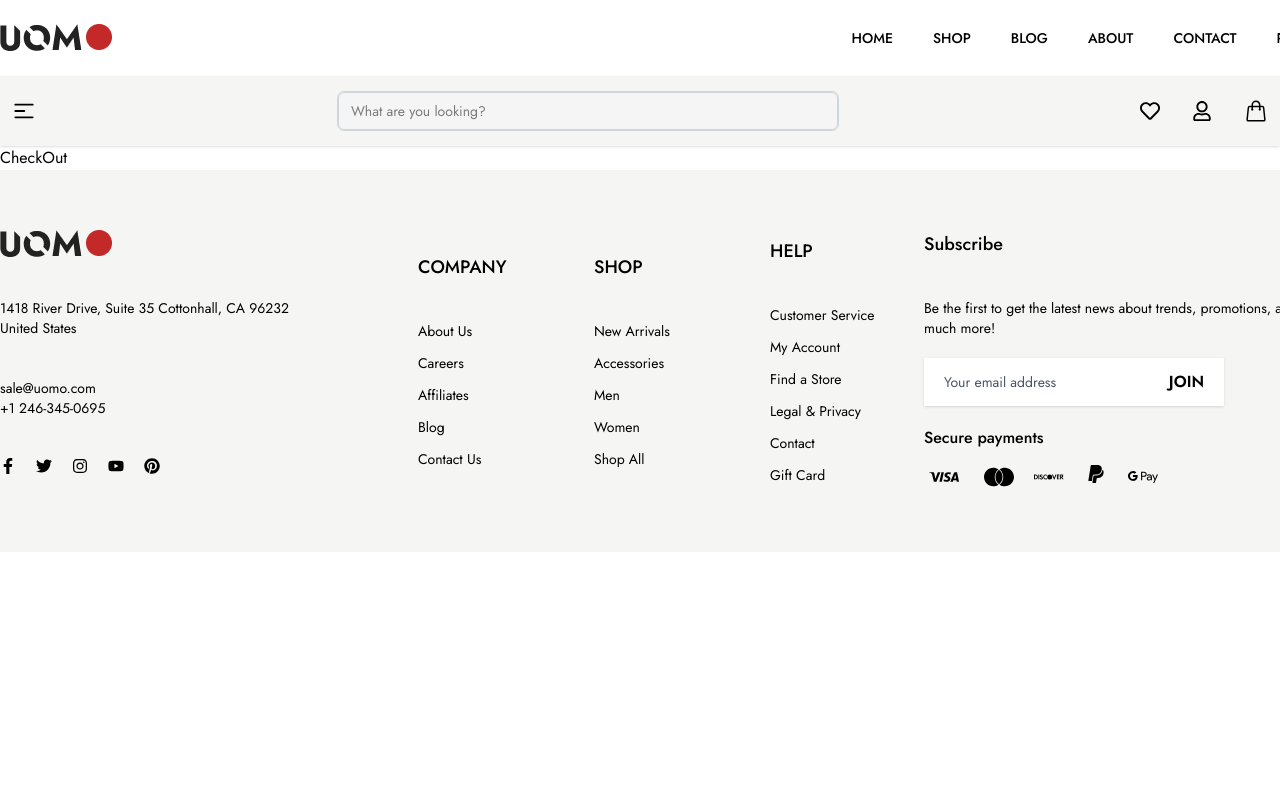
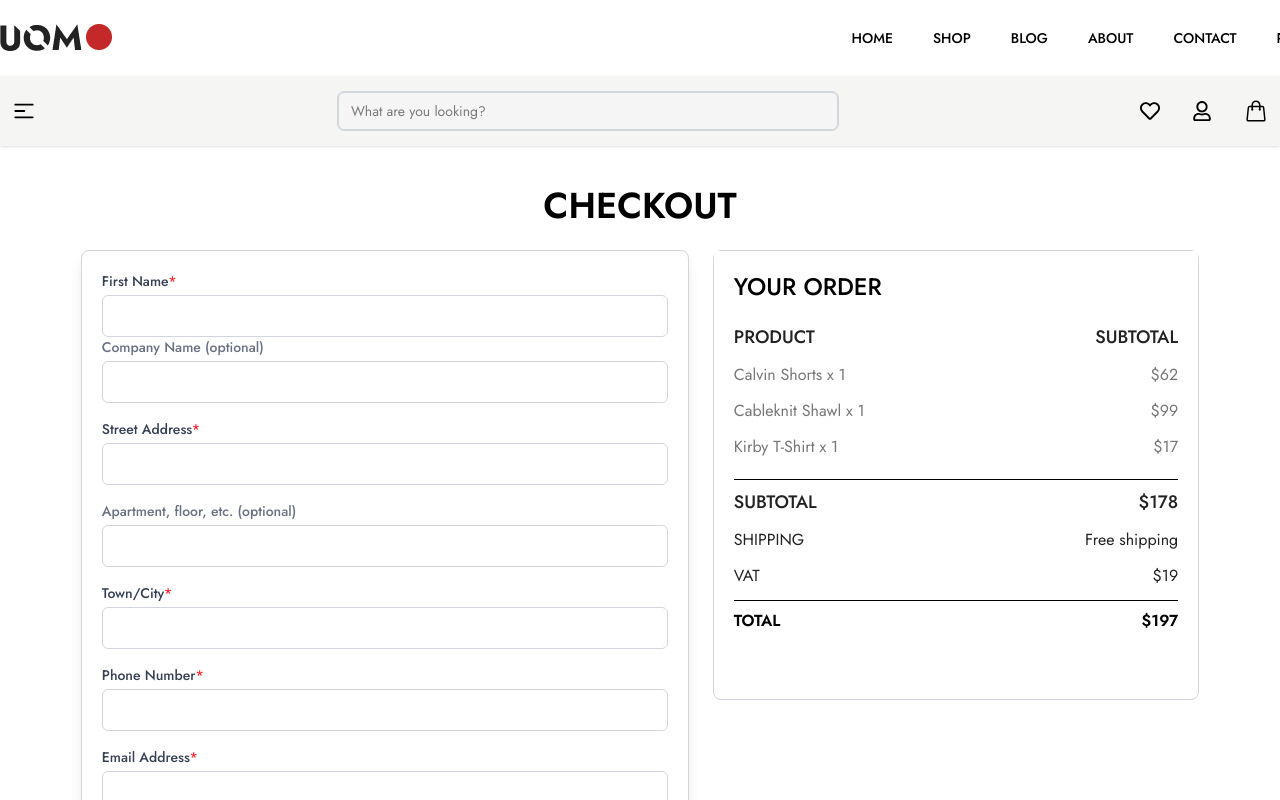
Before and after one commit to twahidulislamdev/uomo, a React (Vite) app: page /checkout in a window 1280 px wide. Shown: the top 800 px of the page. Built offline with nearby package versions, Linux system fonts and the light colour scheme.

Commit message:
Refactor route paths to lowercase and update checkout links in cart components

```diff
--- a/src/App.jsx
+++ b/src/App.jsx
@@ -22,8 +22,8 @@ function App() {
             <Route path="/about" element={<About />} />
             <Route path="/contact" element={<Contact />} />
             <Route path="/pages" element={<Pages />} />
-            <Route path="/addToCart" element={<AddToCart />} />
-            <Route path="/checkOut" element={<CheckOut />} />
+            <Route path="/addtocart" element={<AddToCart />} />
+            <Route path="/checkout" element={<CheckOut />} />
           </Route>
         </Routes>
       </BrowserRouter>
--- a/src/components/layouts/Header.jsx
+++ b/src/components/layouts/Header.jsx
@@ -273,7 +273,7 @@ const Header = () => {
 
         {/* Cart Sidebar */}
         {isCartOpen && (
-          <div className="fixed top-0 right-0 w-full lg:w-[500px] h-[100vh] px-5 py-5 bg-white shadow-lg z-50 overflow-y-auto">
+          <div className="fixed top-0 right-0 w-full lg:w-[500px] h-[100vh] px-2 lg:px-5 py-5 bg-white shadow-lg z-50 overflow-y-auto">
             <div className="flex justify-between items-center mb-3">
               <h4 className="text-xl font-medium">SHOPPING BAG</h4>
               <GrClose
@@ -341,14 +341,17 @@ const Header = () => {
                 <h5 className="text-2xl font-semibold">SUBTOTAL:</h5>
                 <p className="text-2xl font-semibold">${calculateSubtotal()}</p>
               </div>
-              <Link to={"/addToCart"}>
-                <div onClick={()=>setIsCartOpen(false) } className="text-center text-lg font-medium mt-5 py-5 lg:py-3 w-full bg-[#E4E4E4] hover:cursor-pointer">
+              <Link to={"/addtocart"}>
+                <div onClick={() => setIsCartOpen(false)} className="text-center text-lg font-medium mt-5 py-5 lg:py-3 w-full bg-[#E4E4E4] hover:cursor-pointer">
                   VIEW CART
                 </div>
               </Link>
-              <div className="text-center text-lg text-white font-medium mt-5 py-5 lg:py-3 w-full bg-mainColor hover:cursor-pointer">
-                CHECKOUT
-              </div>
+              <Link to={"/checkout"}>
+                <div onClick={() => setIsCartOpen(false)} className="text-center text-lg text-white font-medium mt-5 py-5 lg:py-3 w-full bg-mainColor hover:cursor-pointer">
+                  CHECKOUT
+                </div>
+              </Link>
+
             </div>
             {/* Sub Total/ view cart section End */}
           </div>
--- a/src/components/pages/AddToCart.jsx
+++ b/src/components/pages/AddToCart.jsx
@@ -6,6 +6,7 @@ import { GrClose } from "react-icons/gr";
 import { HiPlusSmall, HiMinusSmall } from "react-icons/hi2";
 import { useDispatch, useSelector } from "react-redux";
 import { decrement, increment, remove } from "../../features/addToCartSlice";
+import { Link } from "react-router-dom";
 
 const AddToCart = () => {
     let data = useSelector((state) => state.addtocart.value);
@@ -26,7 +27,7 @@ const AddToCart = () => {
     return (
         <div className="p-5 overflow-hidden">
             <Container>
-                <div className="text-4xl font-bold">CART</div>
+                <div className="text-4xl font-semibold">CART</div>
                 <Flex className={"justify-between mt-10 flex-wrap"}>
                     <div className="w-full lg:w-[55%] rounded-md overflow-hidden">
                         {
@@ -151,9 +152,11 @@ const AddToCart = () => {
                         </div>
                         {/* Cart Upadate part End  */}
 
-                        <div className="w-full m-auto lg:m-0 bg-mainColor mt-5 hover:cursor-pointer ">
-                            <p className="py-3 px-3 text-lg text-center text-white ">PROCEED TO CHECKOUT</p>
-                        </div>
+                        <Link to={"/checkout"}>
+                            <div className="w-full m-auto lg:m-0 bg-mainColor mt-5 hover:cursor-pointer ">
+                                <p className="py-3 px-3 text-lg text-center text-white ">PROCEED TO CHECKOUT</p>
+                            </div>
+                        </Link>
                     </div>
                 </Flex>
 
--- a/src/components/pages/CheckOut.jsx
+++ b/src/components/pages/CheckOut.jsx
@@ -1,9 +1,172 @@
-import React from 'react'
+import React from 'react';
+
+// Basic Container component (replace with your actual implementation)
+const Container = ({ children }) => {
+  return <div className="max-w-7xl mx-auto px-4 sm:px-6 lg:px-8">{children}</div>;
+};
 
 const CheckOut = () => {
   return (
-    <div>CheckOut</div>
-  )
-}
+    <>
+      <div className="py-10">
+        <Container>
+          <h6 className="text-4xl font-semibold text-center">CHECKOUT</h6>
+          <div className="flex justify-center i flex-wrap gap-6 mt-6">
+            {/* Billing Details part start */}
+            <div className="w-[50%] bg-white rounded-lg shadow-lg p-5 border-1 border-gray-300">
+              <div className="">
+                <label
+                  htmlFor="firstName"
+                  className="block text-gray-700 text-sm font-medium mb-1"
+                >
+                  First Name<span className="text-red-500">*</span>
+                </label>
+                <input
+                  type="text"
+                  id="firstName"
+                  className="w-full px-3 py-2 border border-gray-300 rounded-md focus:outline-none focus:ring-2 focus:ring-blue-500"
+                  placeholder=""
+                />
+              </div>
+              <div className="mb-4">
+                <label
+                  htmlFor="companyName"
+                  className="block text-gray-500 text-sm font-medium mb-1"
+                >
+                  Company Name (optional)
+                </label>
+                <input
+                  type="text"
+                  id="companyName"
+                  className="w-full px-3 py-2 border border-gray-300 rounded-md focus:outline-none focus:ring-2 focus:ring-blue-500"
+                  placeholder=""
+                />
+              </div>
+              <div className="mb-4">
+                <label
+                  htmlFor="streetAddress"
+                  className="block text-gray-700 text-sm font-medium mb-1"
+                >
+                  Street Address<span className="text-red-500">*</span>
+                </label>
+                <input
+                  type="text"
+                  id="streetAddress"
+                  className="w-full px-3 py-2 border border-gray-300 rounded-md focus:outline-none focus:ring-2 focus:ring-blue-500"
+                  placeholder=""
+                />
+              </div>
+              <div className="mb-4">
+                <label
+                  htmlFor="apartment"
+                  className="block text-gray-500 text-sm font-medium mb-1"
+                >
+                  Apartment, floor, etc. (optional)
+                </label>
+                <input
+                  type="text"
+                  id="apartment"
+                  className="w-full px-3 py-2 border border-gray-300 rounded-md focus:outline-none focus:ring-2 focus:ring-blue-500"
+                  placeholder=""
+                />
+              </div>
+              <div className="mb-4">
+                <label
+                  htmlFor="townCity"
+                  className="block text-gray-700 text-sm font-medium mb-1"
+                >
+                  Town/City<span className="text-red-500">*</span>
+                </label>
+                <input
+                  type="text"
+                  id="townCity"
+                  className="w-full px-3 py-2 border border-gray-300 rounded-md focus:outline-none focus:ring-2 focus:ring-blue-500"
+                  placeholder=""
+                />
+              </div>
+              <div className="mb-4">
+                <label
+                  htmlFor="phoneNumber"
+                  className="block text-gray-700 text-sm font-medium mb-1"
+                >
+                  Phone Number<span className="text-red-500">*</span>
+                </label>
+                <input
+                  type="text"
+                  id="phoneNumber"
+                  className="w-full px-3 py-2 border border-gray-300 rounded-md focus:outline-none focus:ring-2 focus:ring-blue-500"
+                  placeholder=""
+                />
+              </div>
+              <div className="mb-4">
+                <label
+                  htmlFor="emailAddress"
+                  className="block text-gray-700 text-sm font-medium mb-1"
+                >
+                  Email Address<span className="text-red-500">*</span>
+                </label>
+                <input
+                  type="email"
+                  id="emailAddress"
+                  className="w-full px-3 py-2 border border-gray-300 rounded-md focus:outline-none focus:ring-2 focus:ring-blue-500"
+                  placeholder=""
+                />
+              </div>
+              <div className="flex items-center">
+                <input
+                  type="checkbox"
+                  id="saveInfo"
+                  className="h-4 w-4 text-red-500 border-gray-300 rounded focus:ring-2 focus:ring-red-500"
+                />
+                <label htmlFor="saveInfo" className="ml-2 text-sm text-red-500">
+                  Save this information for faster check-out next time
+                </label>
+              </div>
+            </div>
+            <div className="w-[40%] h-[450px] border-1 border-gray-300 rounded-lg ">
+              <div className="p-5 bg-white ">
+                <h2 className="text-2xl font-medium mb-5">YOUR ORDER</h2>
+                <div className="space-y-3 mt-5 ">
+                  <div className="flex justify-between items-center">
+                    <span className="text-lg text-mainColor font-medium ">PRODUCT</span>
+                    <span className="text-lg text-mainColor font-medium">SUBTOTAL</span>
+                  </div>
+                  <div className="flex justify-between">
+                    <span className='text-base text-seconderyColor'>Calvin Shorts x 1</span>
+                    <span className='text-base text-seconderyColor'>$62</span>
+                  </div>
+                  <div className="flex justify-between">
+                    <span className='text-base text-seconderyColor'>Cableknit Shawl x 1</span>
+                    <span className='text-base text-seconderyColor'>$99</span>
+                  </div>
+                  <div className="flex justify-between">
+                    <span className='text-base text-seconderyColor'>Kirby T-Shirt x 1</span>
+                    <span className='text-base text-seconderyColor'>$17</span>
+                  </div>
+                  <div className="flex justify-between font-medium border-t pt-2 mt-5">
+                    <span className='text-lg text-mainColor'>SUBTOTAL</span>
+                    <span className='text-lg text-mainColor'>$178</span>
+                  </div>
+                  <div className="flex justify-between">
+                    <span className='text-base text-mainColor'>SHIPPING</span>
+                    <span className='text-base text-mainColor'>Free shipping</span>
+                  </div>
+                  <div className="flex justify-between">
+                    <span  className='text-base text-mainColor'>VAT</span>
+                    <span  className='text-base text-mainColor'>$19</span>
+                  </div>
+                  <div className="flex justify-between font-semibold border-t pt-2 mt-2">
+                    <span>TOTAL</span>
+                    <span>$197</span>
+                  </div>
+                </div>
+              </div>
+            </div>
+          </div>
+        </Container>
+      </div>
+    </>
+  );
+};
 
-export default CheckOut
+export default CheckOut;
```
